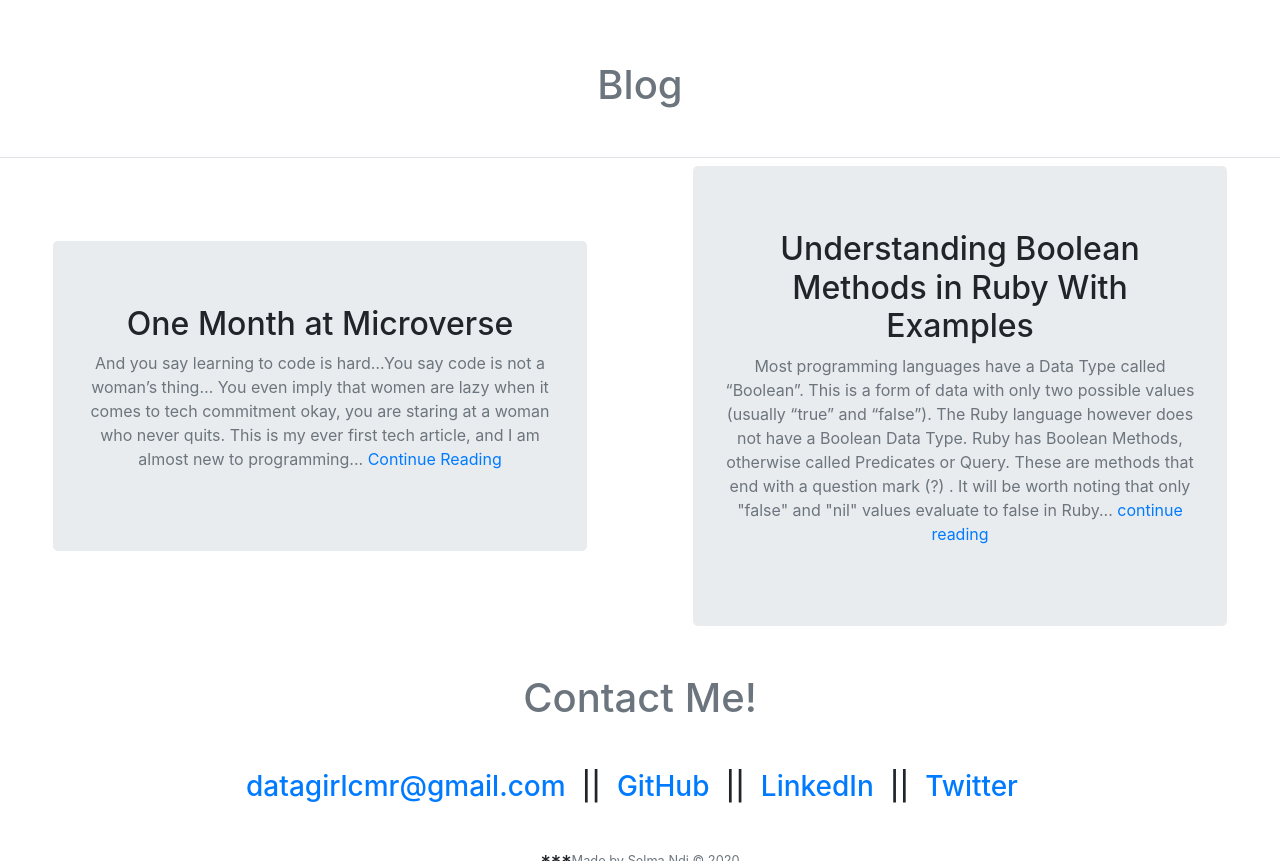
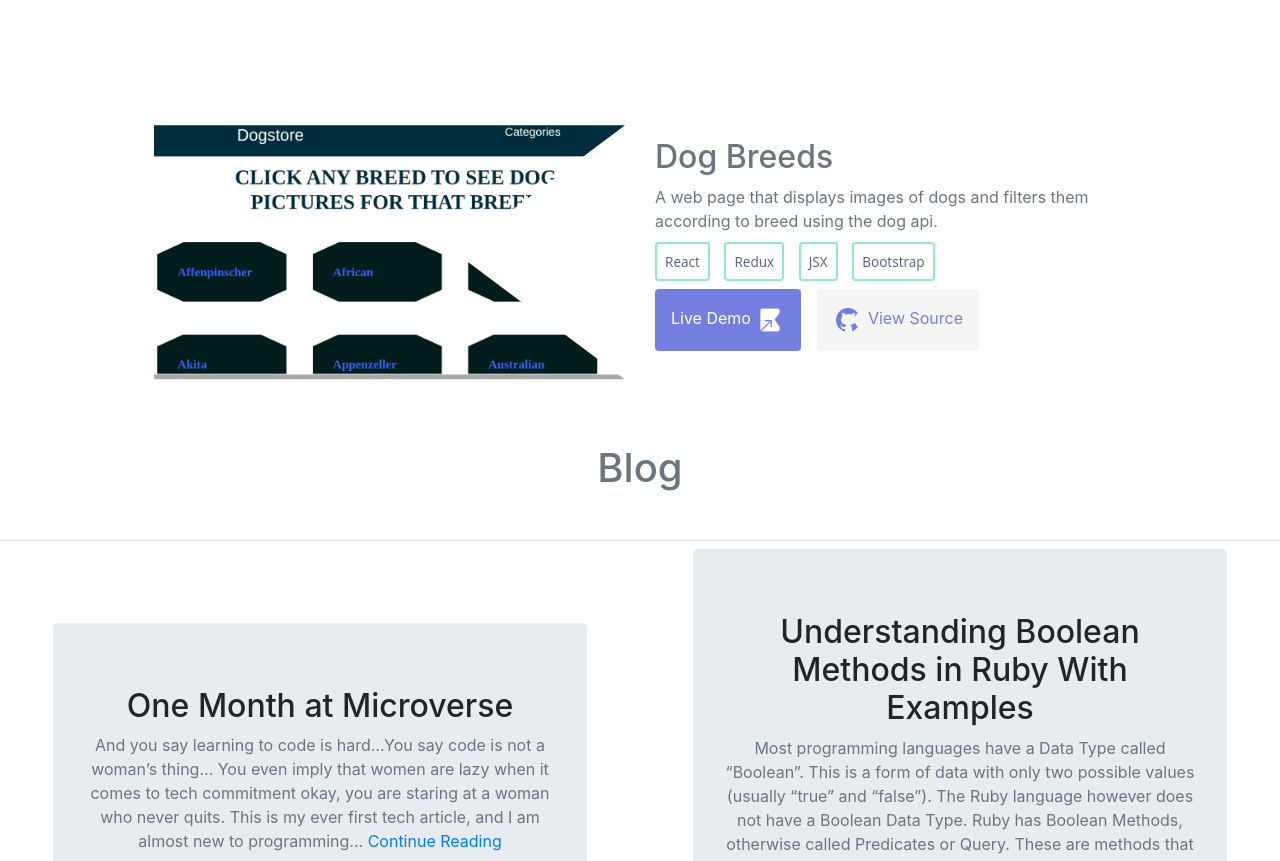
Before and after one commit to Datagirlcmr/now-moved, a plain HTML site: page index.html in a window 1280 px wide. Shown: the part 2867-3728 px from the top of the page. Drawn offline with nearby package versions, Linux system fonts and the light colour scheme.

Commit message:
added projects

```diff
--- a/index.html
+++ b/index.html
@@ -197,6 +197,34 @@
           </p>
         </div>
       </div>
+
+      <div class=" jumbotron col-md-10 m-auto d-flex bg-white">
+        <div class="col-md-6 d-none d-sm-block">
+          <img class="image-fluid" src="./images/dogstore.png" alt="dog site">
+        </div>
+        <div class="col-md-6 m-auto col-xs-10 col-sm-12">
+          <h2 class="text-secondary">Dog Breeds</h2>
+          <p class="text-secondary">A web page that displays images of dogs and filters
+            them according to breed using the dog api.
+          </p>
+          <p class="tools">
+            <span>React</span>
+            <span>Redux</span>
+            <span>JSX</span>
+            <span>Bootstrap</span>
+
+          </p>
+          <p class="d-flex">
+            <a class="linky p-3 rounded mr-2" href="https://dogstorebreed.herokuapp.com/">
+              Live Demo
+              <img class="icons" src="./images/icons8-open-in-popup-30.png" alt="">
+            </a>
+            <a class="whity p-3 rounded ml-2" href="https://github.com/Datagirlcmr/dogstore">
+            <img class="icons" src="./images/icons8-github-30.png" alt=""> View Source
+          </a>
+          </p>
+        </div>
+      </div>
     </section>
 
 <!--Blog-->
```
Also changed, not shown: images/dogstore.png (added).
